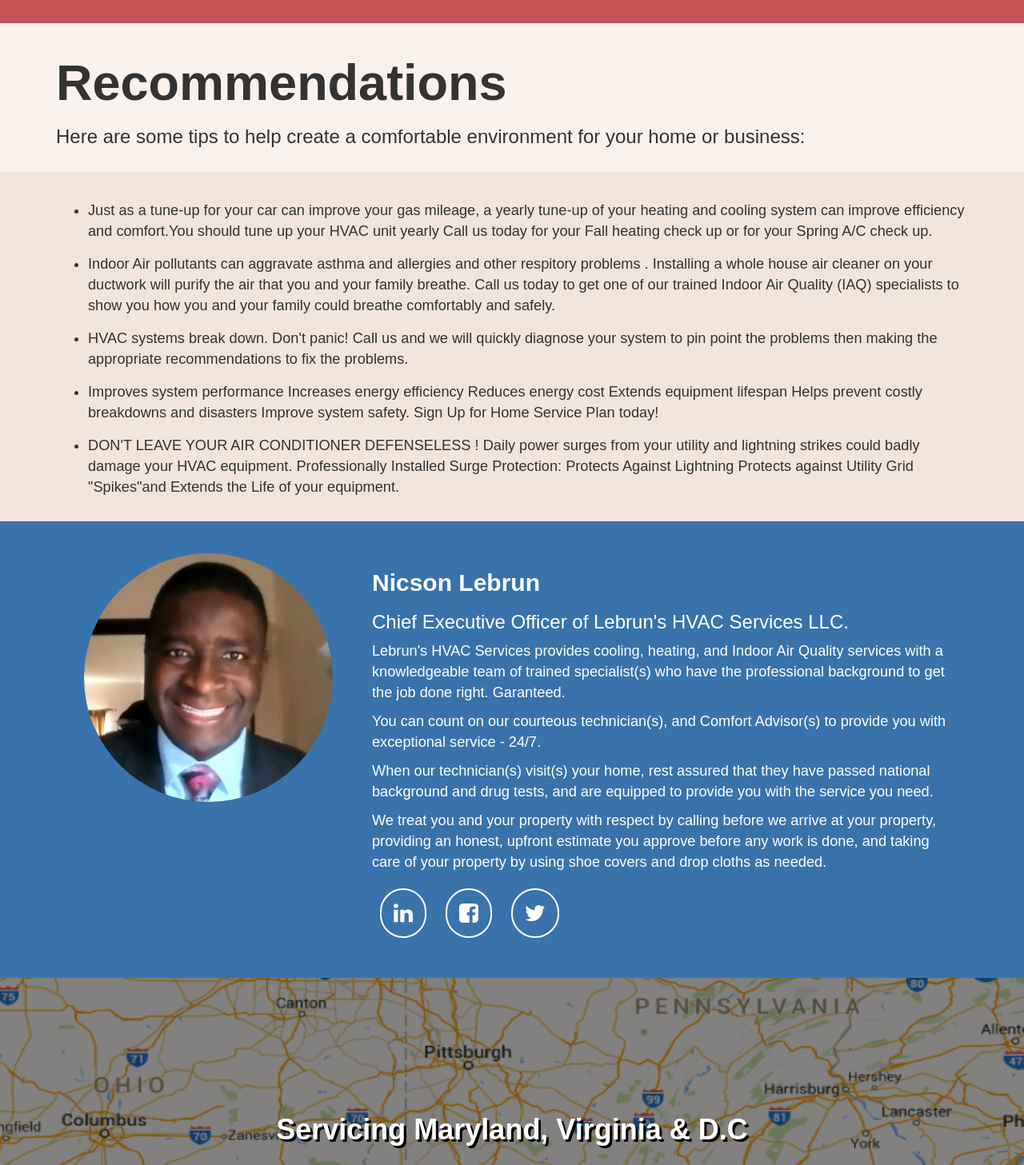
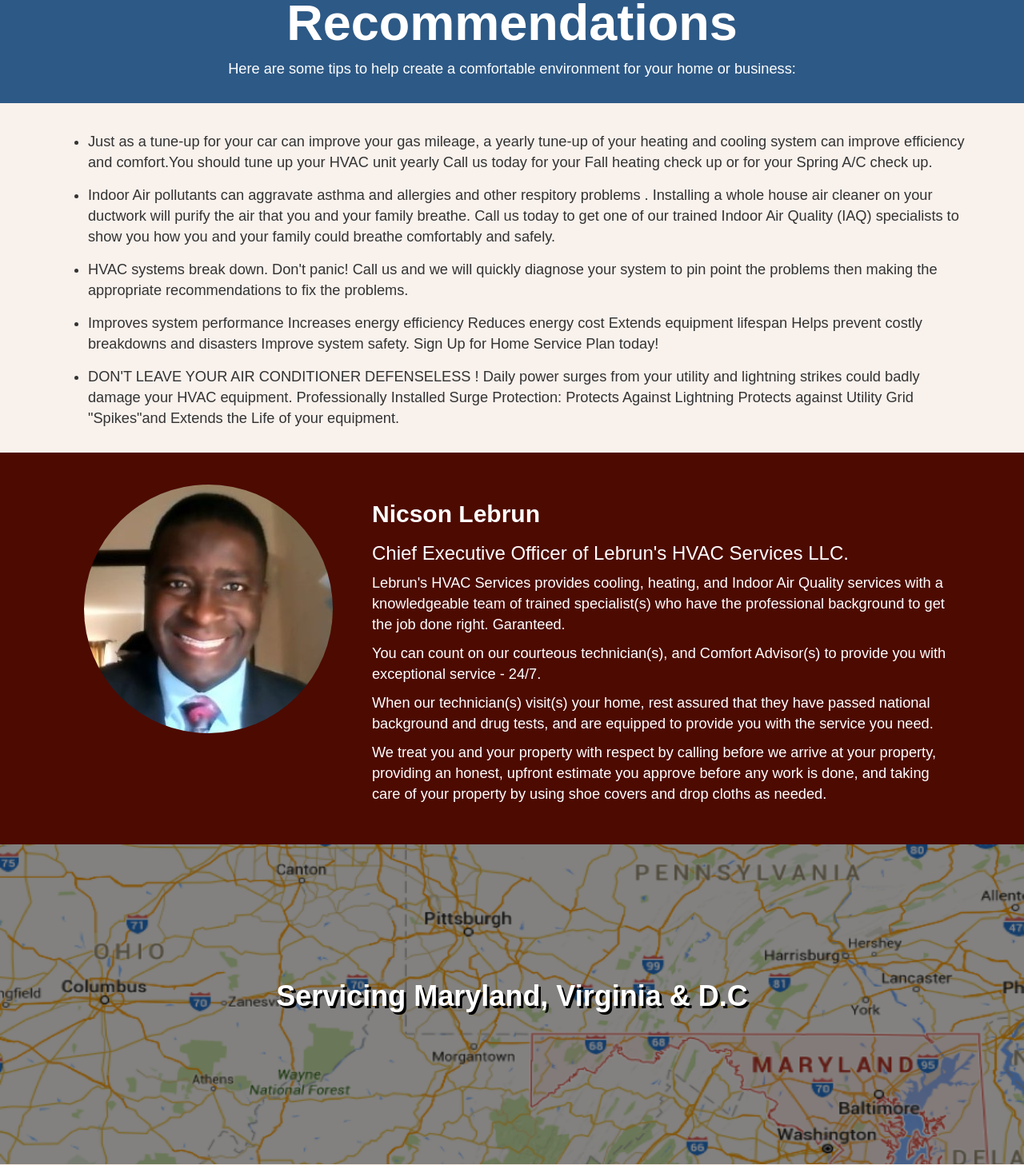
Before and after one commit to npaul007/acPlumbingMasters, a PHP site: page / in a window 1280 px wide. Shown: the part 3171-4628 px from the top of the page at 80% size. Run offline with PHP 8.4, Linux system fonts and the light colour scheme; some libraries are stand-ins or nearby versions.

Commit message:
design change

```diff
--- a/css/style.css
+++ b/css/style.css
@@ -29,7 +29,7 @@ footer .container a{
 
 .navbar{
 	background: #2d5986;
-	border-bottom: 1px solid #2d5986;
+	border-bottom: 2px solid #fff;
 	padding-left: 20px;
 	padding-right: 20px;
 }
@@ -116,6 +116,11 @@ footer .container a{
 	margin-top: 25px;
 }
 
+#rec-header{
+	color: white;
+	background: #2d5986;
+}
+
 #slogan{
 	color: green;
 	margin-bottom: 50px;
@@ -123,7 +128,6 @@ footer .container a{
 
 #lead-row{
 	height: auto;
-	padding-bottom: 100px;
 	background-image: url(../images/leadrow.png);
 	background-size: 100% 120%;
 	background-position: center;
@@ -131,7 +135,7 @@ footer .container a{
 
 #sub-lead-row{
 	position: relative;
-	bottom: 70px;
+	bottom: 100px;
 }
 
 #meterImg{
@@ -239,7 +243,7 @@ p{
 }
 
 #about-lead-header{
-	background: #3973ac;
+	background: #4d0a00;
 	color: white;
 	padding: 40px 15px 40px 15px;
 }
@@ -306,6 +310,11 @@ p{
 		height: auto;
 	}
 
+	#sub-lead-row{
+		position: relative;
+		bottom: 60px;
+	}
+
 	.lead-header{
 		font-size:2.5em;
 		margin-bottom: 15px;
--- a/index.php
+++ b/index.php
@@ -67,6 +67,7 @@ My portfolio: https://github.com/npaul007
 							<h1 class="center-text lead-header" id="lead-header"><strong>LeBrun's HVAC Services. LLC</strong></h1>
 							<h2 class="center-text" id="slogan">"<strong>HVAC Comfort Always at a Cool Price!"</strong></h2>
 							<h3 class="center-text"><strong>Call now for an Estimate!</strong></h3>
+							<br/>
 							<h3 class="center-text"><a class="center-text" href="tel:301-613-1392 "><strong>&#9742 +301-613-1392 </strong></a></h3>
 						</div>
 					</div>
@@ -119,7 +120,7 @@ My portfolio: https://github.com/npaul007
 
 			<div class="row oddRow">
 				<div class="container">
-					<h1 class="lead-header"><strong>Other services we provide:</strong></h1>
+					<h1 class="lead-header center-text"><strong>Other services we provide:</strong></h1>
 
 					<div id="accordion">
 					  <h3><img src="images/meter.png" class="accordionMetoerImg" alt="">Maintenance Contracts</h3>
@@ -165,7 +166,7 @@ My portfolio: https://github.com/npaul007
 				</div>
 			</div>
 
-			<div class="row" id="nest-lead-header">
+			<div class="row evenRow" >
 				<div class="container">
 					<br/>
 					<article>
@@ -174,7 +175,7 @@ My portfolio: https://github.com/npaul007
 							<p>Click this  video to see how Nest products could save you more than just money !</p>
 							<br/>
 							<a href="https://nest.com/" target="_blank">
-								<img src="images/nest.jpg" class="img-responsive" id="nestImg"  alt="">
+								<img src="images/nest.jpg" class="img-responsive center" id="nestImg"  alt="">
 							</a>
 							<br/>
 						</div>
@@ -190,13 +191,13 @@ My portfolio: https://github.com/npaul007
 			<div class="row evenRow" id="rec-header">
 				<div class="container">
 					<header>
-						<h1 class="lead-header"><strong>Recommendations</strong></h1>
-						<h3>Here are some tips to help create a comfortable environment for your home or business:</h3>
+						<h1 class="lead-header center-text"><strong>Recommendations</strong></h1>
+						<p class="center-text">Here are some tips to help create a comfortable environment for your home or business:</p>
 					</header>
 				</div>
 			</div>
 
-			<div class="row oddRow">
+			<div class="row evenRow">
 				<div class="container">
 					<ul id="tipsList">
 						<li>Just as a tune-up for your car can improve your gas mileage, a yearly tune-up of your heating and cooling system can improve efficiency and comfort.You should tune up your HVAC unit yearly
@@ -240,9 +241,6 @@ My portfolio: https://github.com/npaul007
 						When our technician(s) visit(s) your home, rest assured that they have passed national background and drug tests, and are equipped to provide you with the service you need.</p>
 						<p>
 						We treat you and your property with respect by calling before we arrive at your property, providing an honest, upfront estimate you approve before any work is done, and taking care of your property by using shoe covers and drop cloths as needed.</p>
-						<i class="fa fa-linkedin social-meadia-icons"></i>
-						<i class="fa fa-facebook-square social-meadia-icons"></i>
-						<i class="fa fa-twitter social-meadia-icons"></i>
 					</div>
 				</div>
 			</div>
```
Also changed, not shown: images/leadrow.png.
